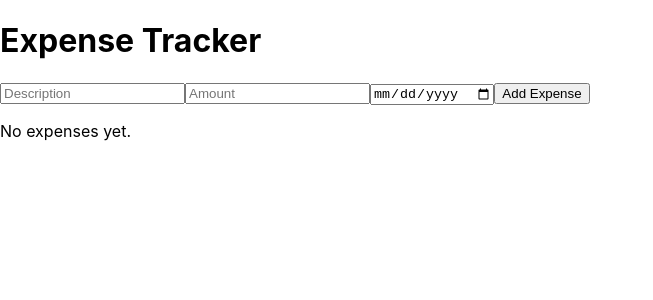
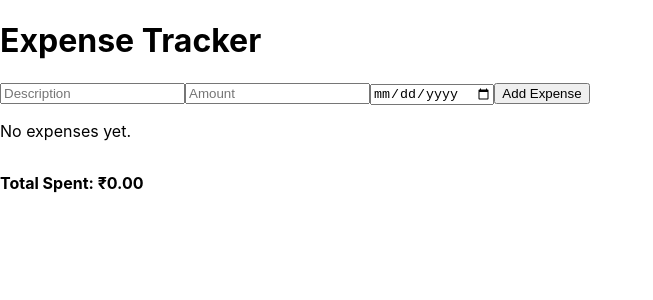
Before and after one commit to fancy-thunder/expense-tracker, a React (Create React App) app: page / in a window 1280 px wide. Shown: the top 300 px of the page, without its empty margins (0-653 px from the left). Built offline with nearby package versions, Linux system fonts and the light colour scheme.

Commit message:
Updated App.js
Showed total of all expenses

```diff
--- a/src/App.js
+++ b/src/App.js
@@ -12,6 +12,8 @@ function App() {
   const handleDeleteExpense = (id) => {
     setExpenses(expenses.filter((expense) => expense.id !== id));
   };
+
+  const total = expenses.reduce((sum, expense) => sum + expense.amount, 0);
   return (
     <div>
       <header>
@@ -23,6 +25,9 @@ function App() {
           expenses={expenses}
           onDeleteExpense={handleDeleteExpense}
         />
+        <div style={{ marginTop: "2em", fontWeight: "bold" }}>
+          Total Spent: ₹{total.toFixed(2)}
+        </div>
       </main>
     </div>
   );
```
